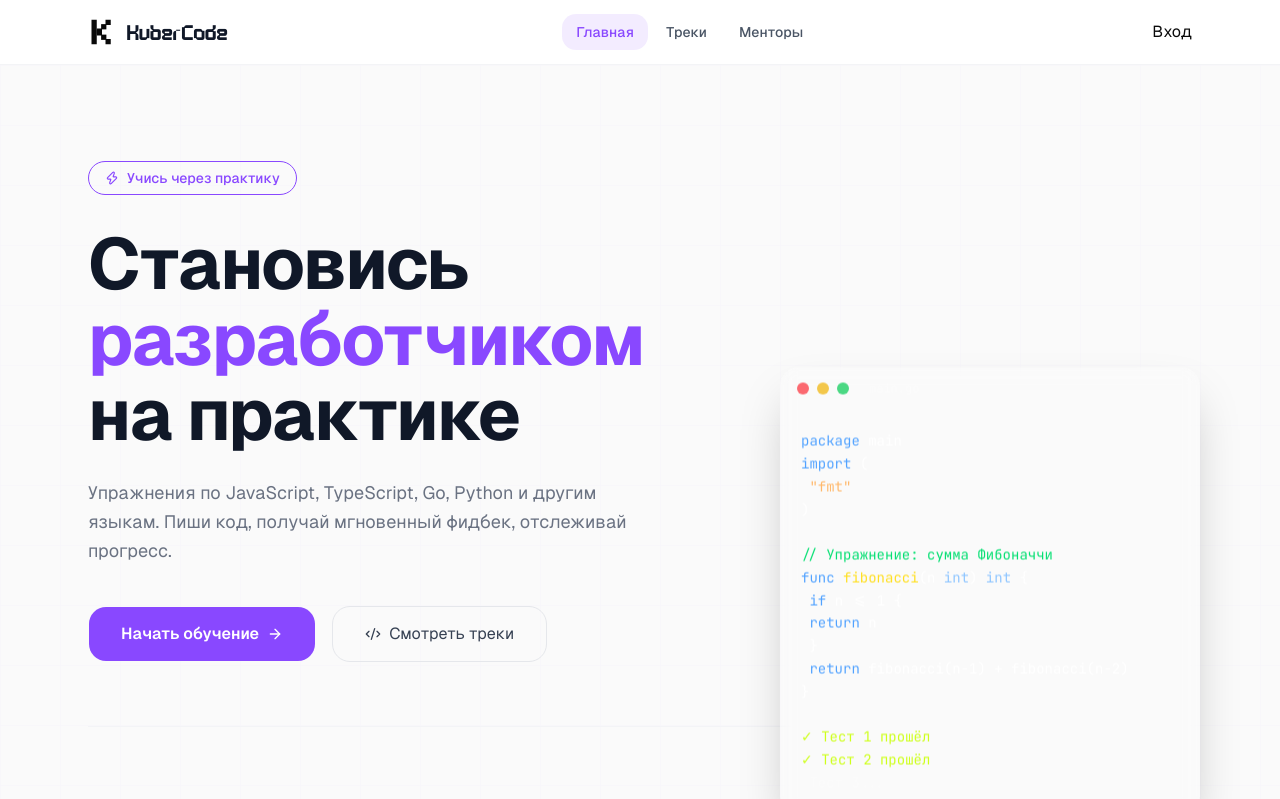
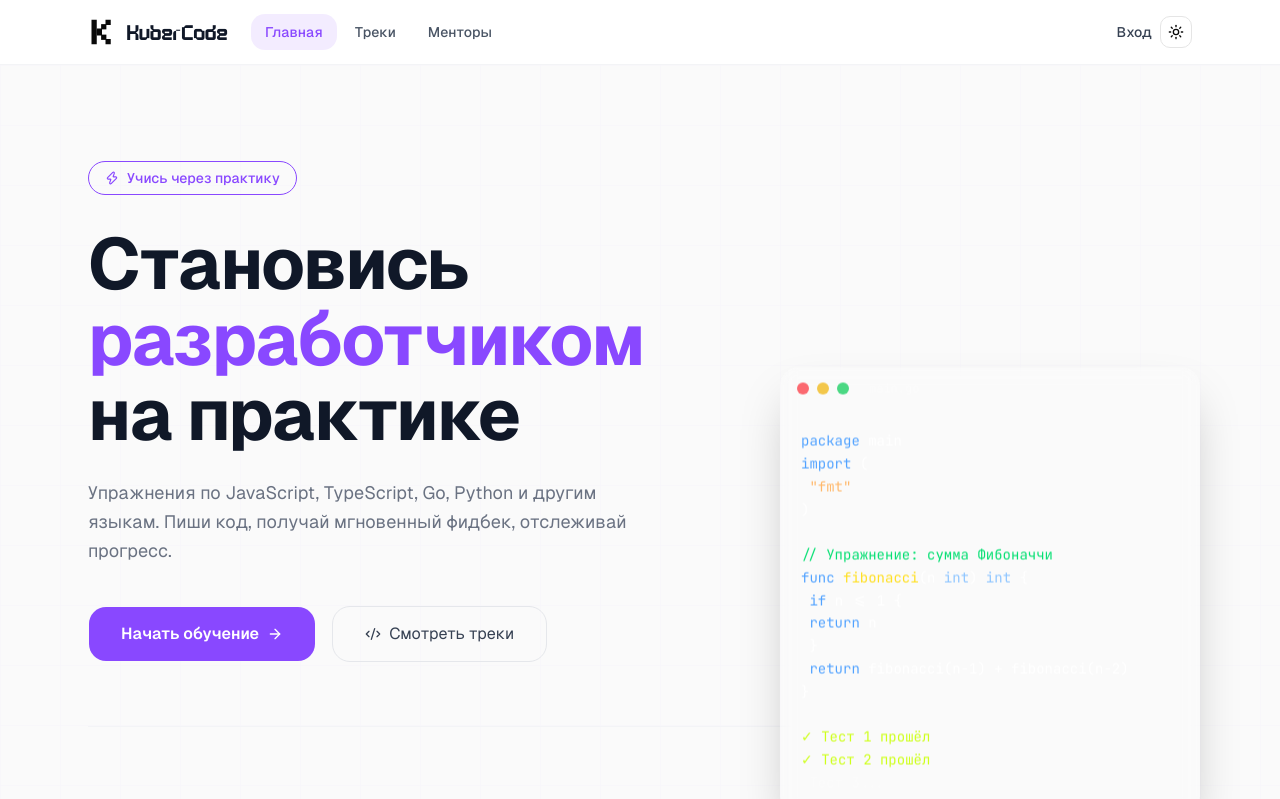
Before and after one commit to Muniabi/KuberCode-v0.3, a Next.js app: page / in a window 1280 px wide. Shown: the top 799 px of the page. Built offline with nearby package versions, Linux system fonts and the light colour scheme.

Commit message:
add ThemeToggle

```diff
--- a/components/ui/ThemeToggle.tsx
+++ b/components/ui/ThemeToggle.tsx
@@ -26,13 +26,13 @@ export function ThemeToggle() {
             </DropdownMenuTrigger>
             <DropdownMenuContent align="end">
                 <DropdownMenuItem onClick={() => setTheme("light")}>
-                    Light
+                    Светлая
                 </DropdownMenuItem>
                 <DropdownMenuItem onClick={() => setTheme("dark")}>
-                    Dark
+                    Тёмная
                 </DropdownMenuItem>
                 <DropdownMenuItem onClick={() => setTheme("system")}>
-                    System
+                    Системная
                 </DropdownMenuItem>
             </DropdownMenuContent>
         </DropdownMenu>
--- a/components/ui/shared/Header.tsx
+++ b/components/ui/shared/Header.tsx
@@ -8,6 +8,7 @@ import { Container } from "@/components/ui/container";
 // import { Link, useLocation } from "wouter";
 import { Button } from "@/components/ui/button";
 import { Sheet, SheetContent, SheetTrigger } from "@/components/ui/sheet";
+import { ThemeToggle } from "@/components/ui/ThemeToggle";
 import { Menu, Code2 } from "lucide-react";
 
 const NAV_ITEMS = [
@@ -43,6 +44,7 @@ export const Header: React.FC<Props> = ({ className }) => {
         >
             <Container className="max-w-6xl mx-auto">
                 <div className="flex items-center justify-between h-16 px-4 sm:px-6">
+                    <div className="flex items-center gap-4 lg:gap-6">
                         {/* Logo */}
                         <Link
                             href="/"
@@ -133,13 +135,24 @@ export const Header: React.FC<Props> = ({ className }) => {
                                 );
                             })}
                         </nav>
+                    </div>
 
                     {/* Right: Account + Mobile toggle */}
-                    <div className="flex items-center gap-2">
+                    <div className="ml-auto flex items-center gap-2">
+                        <div className="hidden md:flex items-center gap-2">
+                            <button
+                                type="button"
+                                className="text-sm font-medium text-gray-700 dark:text-white/80 hover:text-gray-900 dark:hover:text-white"
+                            >
                                 Вход
+                            </button>
+                            <ThemeToggle />
+                        </div>
+
+                        <div className="flex items-center gap-2 md:hidden">
+                            <ThemeToggle />
                             {/* <AccountButton /> */}
                             {/* Mobile hamburger */}
-                        <div className="md:hidden">
                             <Sheet open={isOpen} onOpenChange={setIsOpen}>
                                 <SheetTrigger asChild>
                                     <Button
```
Lines whose indentation alone changed are shown as unchanged.
